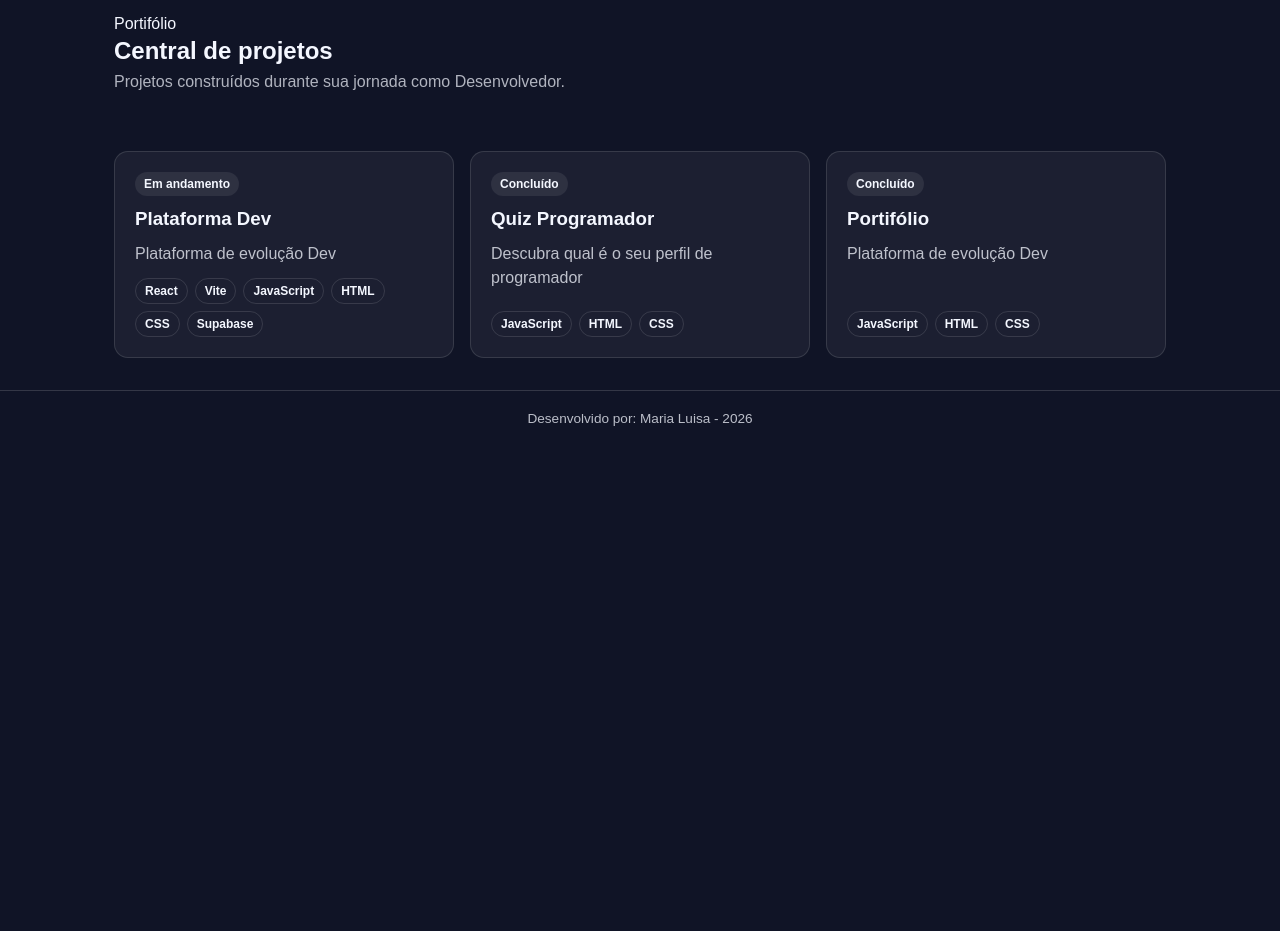
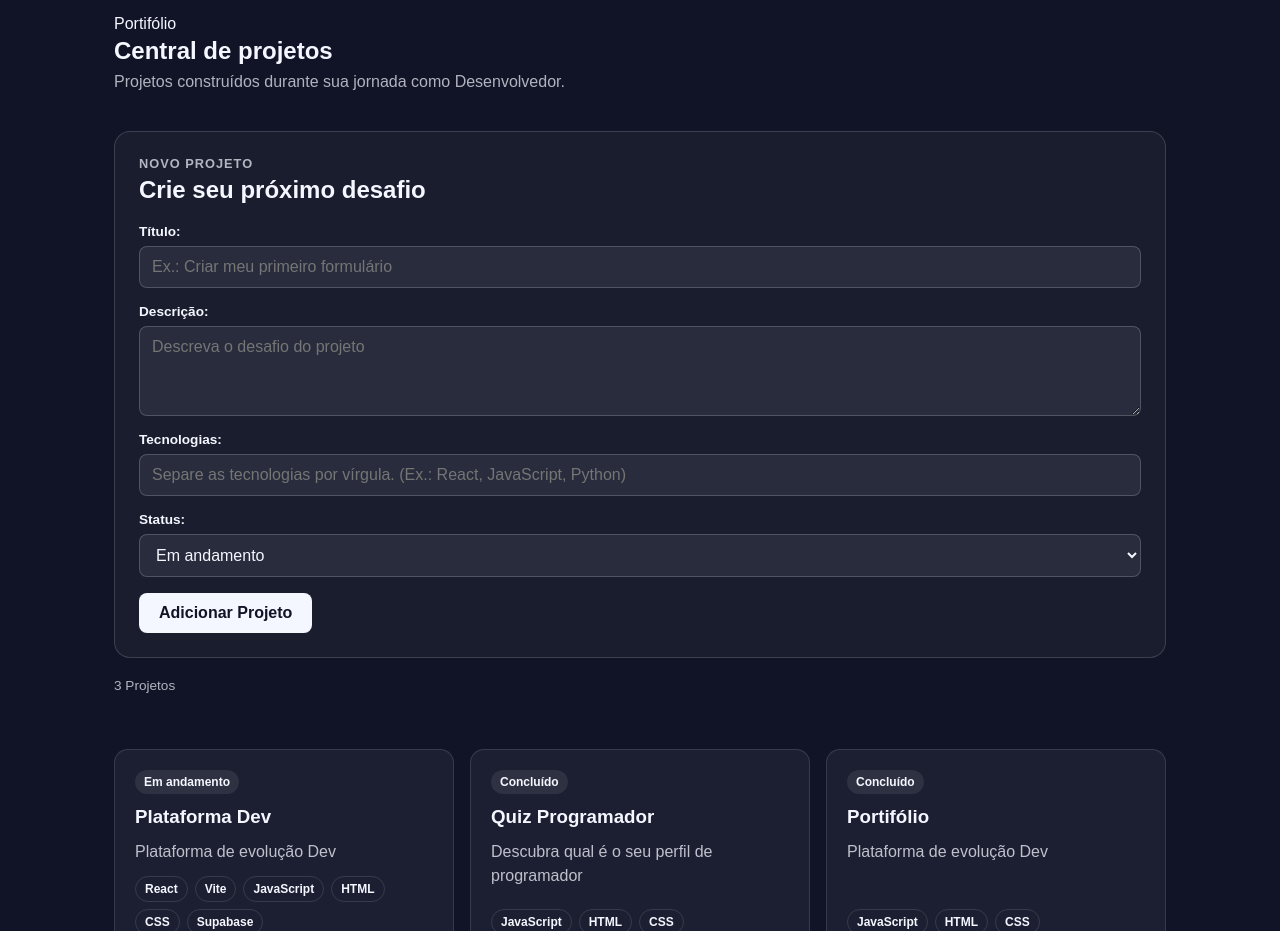
Before and after one commit to Maria-Luisa1599/plataforma-dev, a React (Vite) app: page / in a window 1280 px wide. Shown: the part 2320-3251 px from the top of the page. Before the commit the page ends 2766 px from the top, so only its background shows below. Built offline with nearby package versions, Linux system fonts and the light colour scheme.

Commit message:
feat:Cadastro de Projetos

```diff
--- a/src/App.jsx
+++ b/src/App.jsx
@@ -10,6 +10,7 @@ import MissionForm from './components/MissionForm'
 import MissionSearch from './components/MissionSearch'
 import MissionFilter from './components/MissionFilter'
 import ProjectCard from './components/ProjectCard'
+import ProjectForm from './components/ProjectForm'
 
 const initialMissions = [
   {
@@ -60,7 +61,7 @@ const initialProjects = [
   },
   {
     id: 2,
-  title: "Quiz Programador",
+    title: "Quiz Programador",
     description: "Descubra qual é o seu perfil de programador",
     technologies: ["JavaScript", "HTML", "CSS"],
     status: "Concluído",
@@ -78,8 +79,8 @@ const initialProjects = [
 function App (){
 
   const [missions, setMissions] = useState(initialMissions)
+  const [editMission, setEditMission] = useState(null)
   const [projects, setProjects] = useState(initialProjects)
-  const [editMission, setEditMission] = useState(null)
   const [searchTerm, setSearchTerm] = useState('')
   const [statusFilter, setStatusFilter] = useState('Todas')
   const [techFilter, setTechFilter] = useState('Todas')
@@ -111,6 +112,10 @@ function App (){
     const updatedMissions = missions.map((mission) => mission.id === updatedMission.id ? updatedMission : mission)
     setMissions(updatedMissions)
     setEditMission(null)
+  }
+
+  function addProject(project){
+    setProjects((currentProjects) => [project, ...currentProjects])
   }
 
   function clearfilters(){
@@ -261,7 +266,11 @@ function App (){
                   Projetos construídos durante sua jornada como Desenvolvedor.
                 </p>
               </div>
+              <ProjectForm
+                onAddProject={addProject}
+              />
             </div>
+              <p className='missions-results'>{projects.length}{' '}{projects.length === 1 ? 'Projeto' : 'Projetos'}</p>
               <div className='projects-grid'>
                 {projects.map((project) => (
                   <ProjectCard
@@ -272,7 +281,7 @@ function App (){
                     status={project.status}
                   />
                 ))}
-            </div>
+              </div>
         </section>
       </div>
       <Footer/>
--- /dev/null
+++ b/src/components/ProjectForm/index.jsx
@@ -0,0 +1,85 @@
+import './style.css'
+import { useState } from 'react'
+
+function ProjectForm({ onAddProject, editProject }) {
+  const [title, setTitle] = useState('')
+  const [description, setDescription] = useState('')
+  const [technologies, setTechnologies] = useState('')
+  const [status, setStatus] = useState('Em andamento')
+
+  function handleSubmit(event) {
+    event.preventDefault()
+
+    if (!title.trim() || !description.trim()) {
+        alert('Preencha todos os campos!')
+        return
+    }
+      onAddProject?.({
+        id: Date.now(),
+        title: title.trim(),
+        description: description.trim(),
+        technologies: technologies.split(",").map((techn) => techn.trim()),
+        status,
+      })
+
+        setTitle('')
+        setDescription('')
+        setTechnologies('')
+        setStatus("Em andamento")
+  }
+
+  return (
+    <section className='project-form__section'>
+      <div className='project-form__heading'>
+        <p>Novo Projeto</p>
+        <h2>Crie seu próximo desafio</h2>
+      </div>
+      <form className='project-form' onSubmit={handleSubmit}>
+        <div className='project-form__group'>
+          <label htmlFor='title'>Título:</label>
+          <input
+            type='text'
+            id='title'
+            value={title}
+            onChange={(e) => setTitle(e.target.value)}
+            placeholder='Ex.: Criar meu primeiro formulário'
+            required
+          />
+        </div>
+        <div className='project-form__group'>
+          <label htmlFor='description'>Descrição:</label>
+          <textarea
+            id='description'
+            value={description}
+            onChange={(e) => setDescription(e.target.value)}
+            placeholder='Descreva o desafio do projeto'
+            required
+          />
+        </div>
+        <div className='project-form__group'>
+          <label htmlFor='technologies'>Tecnologias:</label>
+          <input
+            type='text'
+            id='technologies'
+            value={technologies}
+            onChange={(e) => setTechnologies(e.target.value)}
+            placeholder='Separe as tecnologias por vírgula. (Ex.: React, JavaScript, Python)'
+            required
+          />
+        </div>
+        <div className='project-form__group'>
+          <label htmlFor='xp'>Status:</label>
+          <select id='status' value={status} onChange={(e) => setStatus(e.target.value)}>
+            <option value='Em andamento'>Em andamento</option>
+            <option value='Concluído'>Concluído</option>
+          </select>
+        </div>
+        <button className='project-form__button' type='submit'>
+          {editProject ? 'Salvar alterações' : 'Adicionar Projeto'}
+        </button>
+      </form>
+    </section>
+  )
+}
+
+export default ProjectForm
--- /dev/null
+++ b/src/components/ProjectForm/style.css
@@ -0,0 +1,63 @@
+.project-form__section {
+  margin-top: 40px;
+  padding: 24px;
+  border: 1px solid rgba(255, 255, 255, 0.15);
+  border-radius: 16px;
+  background: rgba(255, 255, 255, 0.04);
+}
+.project-form__heading {
+  margin-bottom: 20px;
+}
+.project-form__heading p {
+  margin: 0;
+  font-size: 0.8rem;
+  font-weight: 700;
+  text-transform: uppercase;
+  letter-spacing: 1px;
+  opacity: 0.7;
+}
+.project-form__heading h2 {
+  margin: 5px 0 0;
+}
+.project-form {
+  display: grid;
+  gap: 16px;
+}
+.project-form__group {
+  display: flex;
+  flex-direction: column;
+  gap: 7px;
+}
+.project-form__group label {
+  font-size: 0.85rem;
+  font-weight: 700;
+}
+.project-form__group input,
+.project-form__group textarea,
+.project-form__group select {
+  width: 100%;
+  padding: 11px 12px;
+  border: 1px solid rgba(255, 255, 255, 0.18);
+  border-radius: 8px;
+  background: rgba(255, 255, 255, 0.07);
+  color: inherit;
+  font: inherit;
+}
+.project-form__group textarea {
+  min-height: 90px;
+  resize: vertical;
+}
+
+.project-form__group select option {
+  color:#101426;
+}
+
+.project-form__button {
+  justify-self: start;
+  padding: 11px 20px;
+  border: none;
+  border-radius: 8px;
+  font: inherit;
+  font-weight: 700;
+  cursor: pointer;
+}
```
